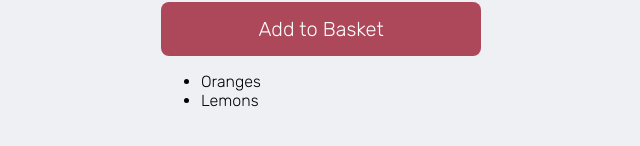
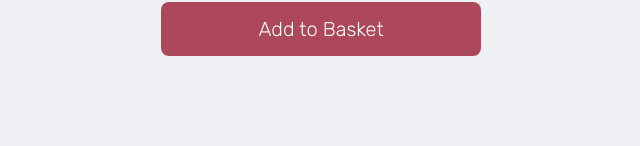
Before and after one commit to tonymm55/scrimba-firebase-mobile, a website built with Vite: page vite-project/index.html in a window 1280 px wide. Shown: the part 272-418 px from the top of the page, without its empty margins (319-959 px from the left). Built offline with nearby package versions, Linux system fonts and the light colour scheme.

Commit message:
modified shopping list in HTML, removed <li> elements

```diff
--- a/vite-project/index.html
+++ b/vite-project/index.html
@@ -12,10 +12,7 @@
             <img src="./Assets/PeachNoB.png">
             <input type="text" id="input-field" placeholder="Peanuts">
             <button id="add-button">Add to Basket</button>
-            <ul id="shopping-list">
-                <li>Oranges</li>
-                <li>Lemons</li>
-            </ul>
+            <ul id="shopping-list"></ul>
         </div>
         <script src="index.js" type="module"></script>
     </body>
```
